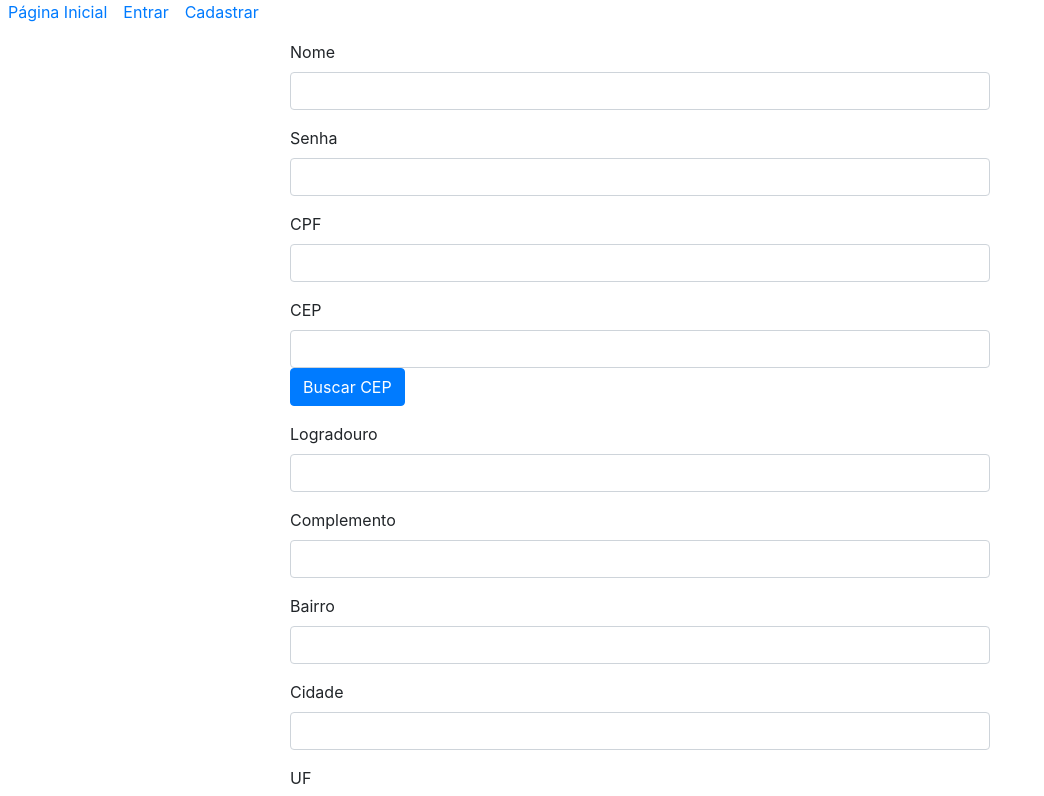
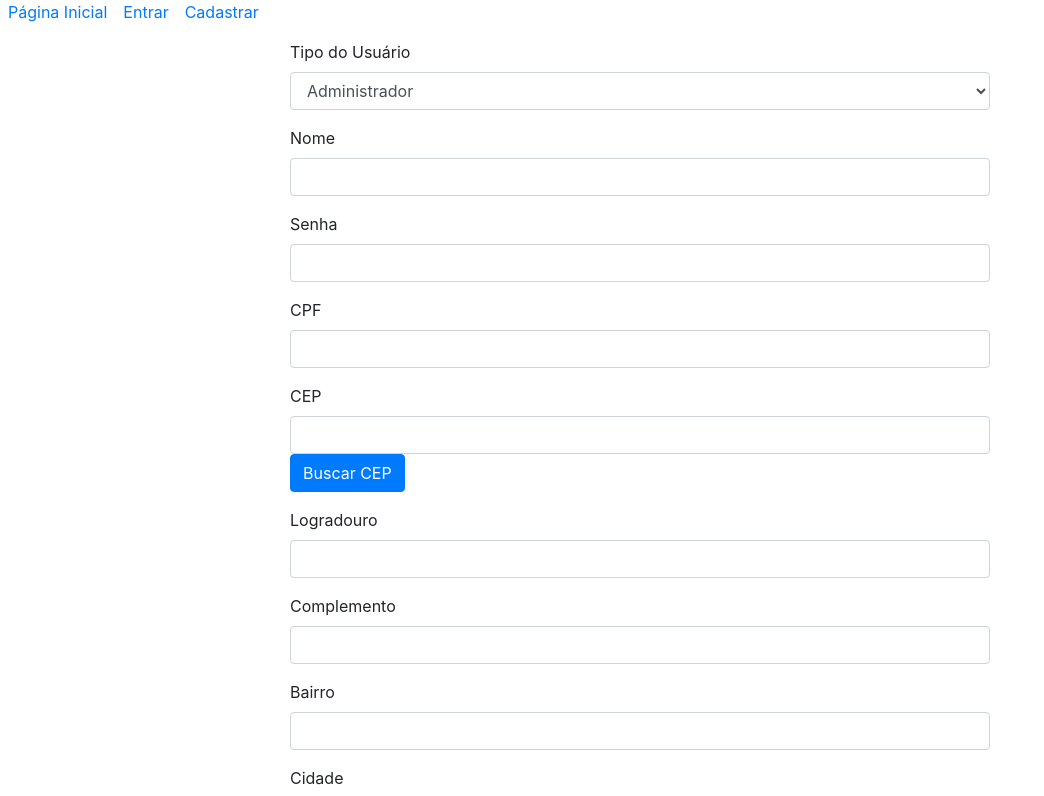
Before and after one commit to grigati/desafio-web, a React (Create React App) app: page /cadastrar in a window 1280 px wide. Shown: the top 796 px of the page, without its empty margins (0-1044 px from the left). Built offline with nearby package versions, Linux system fonts and the light colour scheme; the HTML template or start-up script is replaced by a standard one.

Commit message:
Adiciona tipos de usuário e envia pedido de cadastro ao servidor

```diff
--- a/src/APIUtils.js
+++ b/src/APIUtils.js
@@ -57,6 +57,14 @@ export function deleteUsuario(id) {
     });
 }
 
+export function enviarCadastro(dadosCadastro) {
+    return request({
+        url: API_BASE_URL + "/usuario",
+        method: 'POST',
+        body: JSON.stringify(dadosCadastro)
+    });
+}
+
 export function buscaCEP(cep) {
     var options = {
         url: "https://viacep.com.br/ws/" + cep + "/json/ ",
--- a/src/Cadastro.js
+++ b/src/Cadastro.js
@@ -1,5 +1,5 @@
 import React from 'react';
-import { buscaCEP } from './APIUtils';
+import { buscaCEP, enviarCadastro } from './APIUtils';
 
 class Cadastro extends React.Component {
     constructor(props) {
@@ -15,7 +15,6 @@ class Cadastro extends React.Component {
           "bairro": "",
           "cidade": "",
           "uf": "",
-          "complemento": "",
           "telefones": [],
           "emails": []
         }
@@ -24,10 +23,13 @@ class Cadastro extends React.Component {
       this.inputEmail = React.createRef();
       this.inputTelefone = React.createRef();
       this.inputTelefoneTipo = React.createRef();
+      this.inputRole = React.createRef();
+
       this.buscarCEP = this.buscarCEP.bind(this);
       this.changeInput = this.changeInput.bind(this);
       this.adicionarEmail = this.adicionarEmail.bind(this);
       this.adicionarTelefone = this.adicionarTelefone.bind(this);
+      this.enviarCadastro = this.enviarCadastro.bind(this);
     }
 
     buscarCEP(event) {
@@ -87,10 +89,39 @@ class Cadastro extends React.Component {
       });
     }
 
+    enviarCadastro(event) {
+      event.preventDefault();
+      var usuario = this.state.usuario;
+      usuario = {
+        ...usuario,
+        roles: [{
+          name: this.inputRole.current.value
+        }]
+      }
+
+      console.log(usuario)
+
+      enviarCadastro(usuario)
+      .then(response => {
+        console.log("Cadastro efetuado com sucesso");
+      })
+      .catch(erro => {
+        console.error(erro);
+      })
+    }
+
     render() {
         return (
               <div className="mx-auto" style={{maxWidth:"700px"}}>
-                <form>
+                <form onSubmit={this.enviarCadastro}>
+                <div className="form-group">
+                  <label htmlFor="input-role">Tipo do Usuário</label>
+                    <select className="form-control" id="input-role" ref={this.inputRole}>
+                      <option value="ROLE_ADMIN">Administrador</option>
+                      <option value="ROLE_USER">Usuário Comum</option>
+                    </select>
+                  </div>
+
                   <div className="form-group">
                     <label htmlFor="input-nome">Nome</label>
                     <input type="text" className="form-control" id="input-nome" name="nome" value={this.state.usuario.nome} onChange={this.changeInput} />
```
